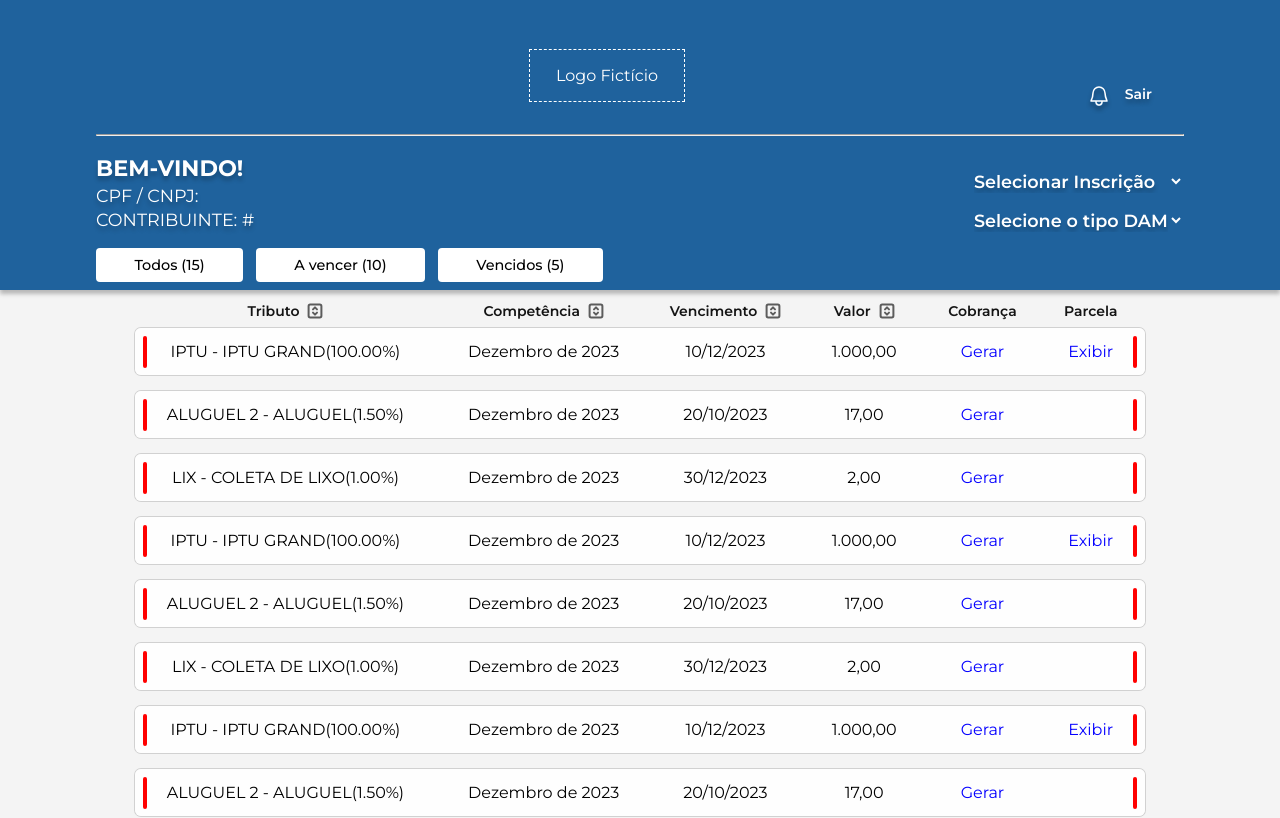
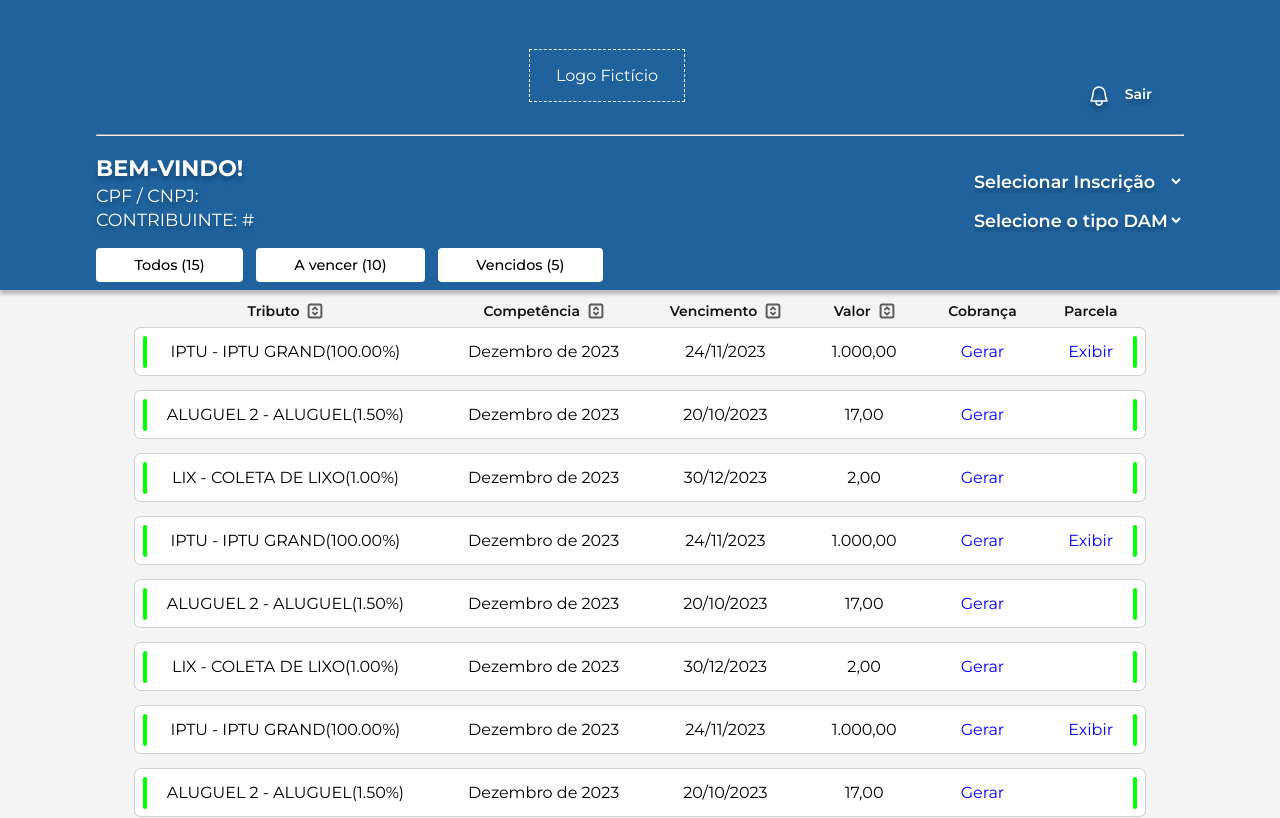
Before and after one commit to RichardSouzza/Squad-06, a React (Vite) app in the folder src/client/: page /client in a window 1280 px wide. Shown: the top 818 px of the page. Built offline with nearby package versions, Linux system fonts and the light colour scheme.

Commit message:
Implement dynamic DAM borders

```diff
--- a/src/client/src/assets/data/userData.js
+++ b/src/client/src/assets/data/userData.js
@@ -2,7 +2,7 @@ const initialData = [
   {
     tribute: 'IPTU - IPTU GRAND(100.00%)',
     competence: 'Dezembro de 2023',
-    due_date: '10/12/2023',
+    due_date: '24/11/2023',
     amount: '1.000,00',
     billing: 'Gerar',
     installment: 'Exibir',
--- a/src/client/src/assets/scripts/contribuinteScripts.js
+++ b/src/client/src/assets/scripts/contribuinteScripts.js
@@ -5,9 +5,11 @@ export function addRedirects() {
     }
 }
 
-function strToDate(dateString) {
+export function strToDate(dateString) {
     const [day, month, year] = dateString.split('/');
-    return new Date(`${year}-${month}-${day}`);
+    let date = new Date(`${year}-${month}-${day}`);
+    date.setDate(date.getDate() + 1);
+    return date;
 }
 
 export function filterByNearDueDate(array) {
--- a/src/client/src/components/DamTableRow/DamTableRow.css
+++ b/src/client/src/components/DamTableRow/DamTableRow.css
@@ -3,7 +3,7 @@
   border-radius: 0.375rem;
   box-shadow: 0 0 0 1px #d1d1d1;
 }
-.dam-row td:not(.red-border) {
+.dam-row td:not(.dam-border) {
   padding: 0.875rem 2rem;
   border-radius: 0.375rem 0 0 0.375rem;
   background-color: #fefefe;
@@ -27,20 +27,31 @@
   cursor: pointer;
 }
 
-.red-border {
+.dam-border {
   width: 0.25rem;
   height: 2rem;
   border-radius: 1rem !important;
   position: absolute;
   top: 50%;
   transform: translateY(-50%);
+}
+
+.green {
+  background-color: #0f0;
+}
+
+.orange {
+  background-color: #ffa500;
+}
+
+.red {
   background-color: #f00;
 }
 
-.red-border.left {
+.dam-border.left {
   left: 0.5rem;
 }
 
-.red-border.right {
+.dam-border.right {
   right: 0.5rem;
 }
--- a/src/client/src/components/DamTableRow/DamTableRow.jsx
+++ b/src/client/src/components/DamTableRow/DamTableRow.jsx
@@ -1,7 +1,25 @@
+import { useEffect, useState } from 'react';
 import PropTypes from 'prop-types';
+import { strToDate } from '../../assets/scripts/contribuinteScripts';
 import './DamTableRow.css';
 
 export default function DamTableRow({ data }) {
+  const [borderColor, setBorderColor] = useState('');
+
+  function handleBorderColor() {
+    const today = new Date().getDate();
+    let dueDate = strToDate(data.due_date).getDate();
+    if (today === dueDate) {
+      setBorderColor('orange');
+    } else if (today > dueDate) {
+      setBorderColor('red');
+    } else {
+      setBorderColor('green');
+    }
+  }
+
+  useEffect(() => handleBorderColor());
+
   return (
     <tr className="dam-row">
       <td>{data.tribute}</td>
@@ -10,8 +28,8 @@ export default function DamTableRow({ data }) {
       <td className="align-right">{data.amount}</td>
       <td className="table-anchor">{data.billing}</td>
       <td className="table-anchor">{data.installment}</td>
-      <td className="red-border left"></td>
-      <td className="red-border right"></td>
+      <td className={`dam-border ${borderColor} left`}></td>
+      <td className={`dam-border ${borderColor} right`}></td>
     </tr>
   );
 }
```
